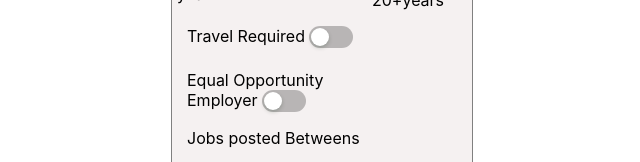
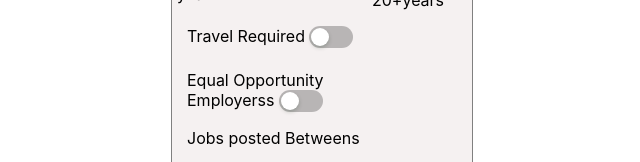
Before and after one commit to Ankita7520/newproject, a React (Create React App) app: page / in a window 1280 px wide. Shown: the part 1833-1995 px from the top of the page, without its empty margins (59-699 px from the left). Built offline with nearby package versions, Linux system fonts and the light colour scheme.

Commit message:
wip secound commit

```diff
--- a/src/App.js
+++ b/src/App.js
@@ -152,7 +152,7 @@ class App extends Component{
                 </div>
                 <div>
                 <p>Travel Required <Switch onClick={this.togglehandler}/>{this.state.name?<h1></h1>:<input type="number" placeholder=" Travel Percentage" className="ip" />}</p>
-                <p>Equal Opportunity<br/>Employer <Switch/></p>
+                <p>Equal Opportunity<br/>Employerss <Switch/></p>
                     </div>
                  <div>
                     <p>Jobs posted Betweens</p>
```
